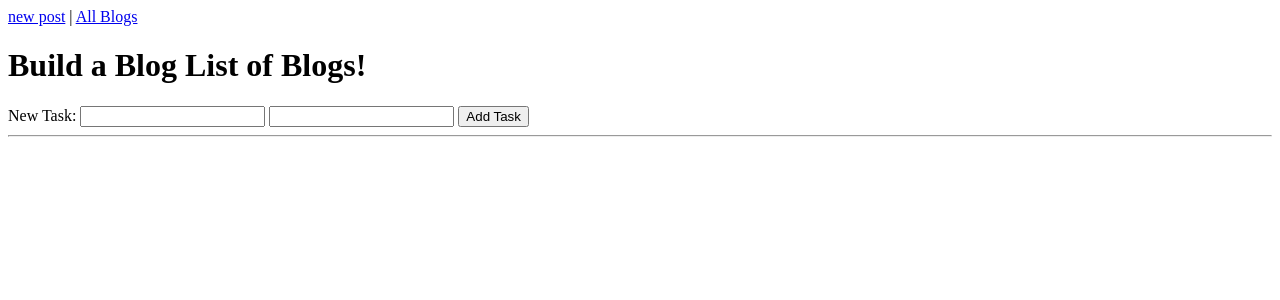
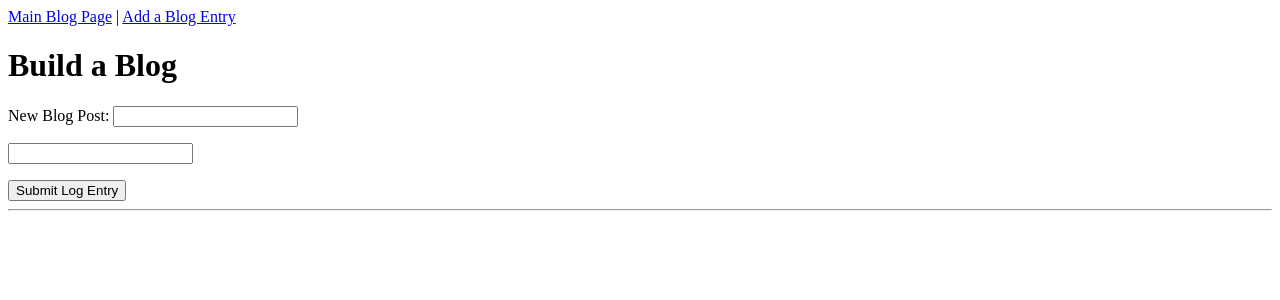
Before and after one commit to sriramtadepalli/build-a-blog, a Flask app: page /newpost in a window 1280 px wide. Shown: the top 300 px of the page. Run offline with Flask 2, Linux system fonts and the light colour scheme.

Commit message:
Just demonstrated Build a Blog to Lynn

```diff
--- a/main.py
+++ b/main.py
@@ -27,6 +27,10 @@ def index():
     if request.method == 'POST':
         title_name = request.form['title']
         body_name = request.form['body']
+
+        if not title_name or not body_name:
+            return render_template('newpost.html',title_error="The title is empty.", body_error = "The body is empty.")
+
         newpost = Blog(title_name, body_name)
         db.session.add(newpost)
         db.session.commit()
@@ -43,9 +47,14 @@ def blog():
 
     if id:
 
-        blog_var =  Blog.query.filter_by(id = id)
+        print("In Id................... id.....")
 
-        return render_template('blog_post.html',title="Build a Blog", blog = blog_var)
+        blog_var =  Blog.query.filter_by(id=id).first()
+        #blog_var = Blog.query.get(id=id)
+
+        print("The id we got from the database is ", blog_var)
+
+        return render_template('blog_post.html',title="Build a Blog", blog_var = blog_var)
 
     else:
 
--- a/templates/base.html
+++ b/templates/base.html
@@ -5,8 +5,10 @@
     </head>
 
     <nav>
-        <a href="/newpost">new post</a> |
-        <a href="/blog">All Blogs</a>
+         <a href="/blog">Main Blog Page</a> |
+         <a href="/newpost">Add a Blog Entry</a>
+
+
 
         </nav>
 <body>
--- a/templates/newpost.html
+++ b/templates/newpost.html
@@ -1,14 +1,18 @@
 {% extends "base.html" %}
 
 {% block content %}
-    <h1>Build a Blog List of Blogs!</h1>
+    <h1>Build a Blog</h1>
     <form method='post'>
         <label>
-            New Task:
-            <input type="text" name='title' /> <!-- Text area instead of text box -->
+            New Blog Post:
+            <input type="text" name='title' />
+            <p class="error">{{title_error}}</p>
             <input type="text" name='body' />
+            <p class="error">{{body_error}}</p>
         </label>
-        <input type="submit" value='Add Task' />
+        <input type="submit" value='Submit Log Entry' />
+
+
     </form>
 
     <hr />
```
Also changed, not shown: templates/blog.html (+3 -14 lines), templates/blog_post.html (+6 -6 lines).
